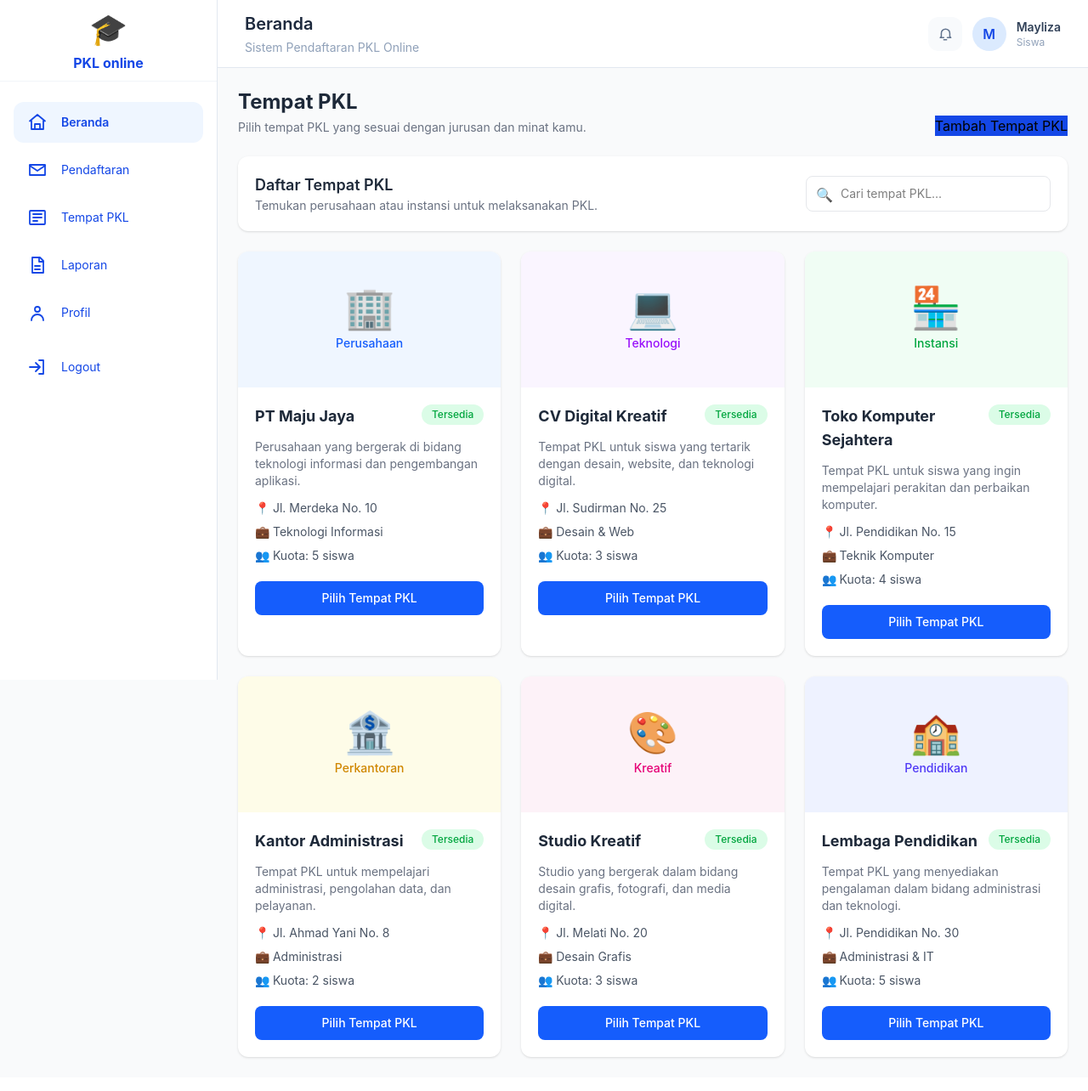
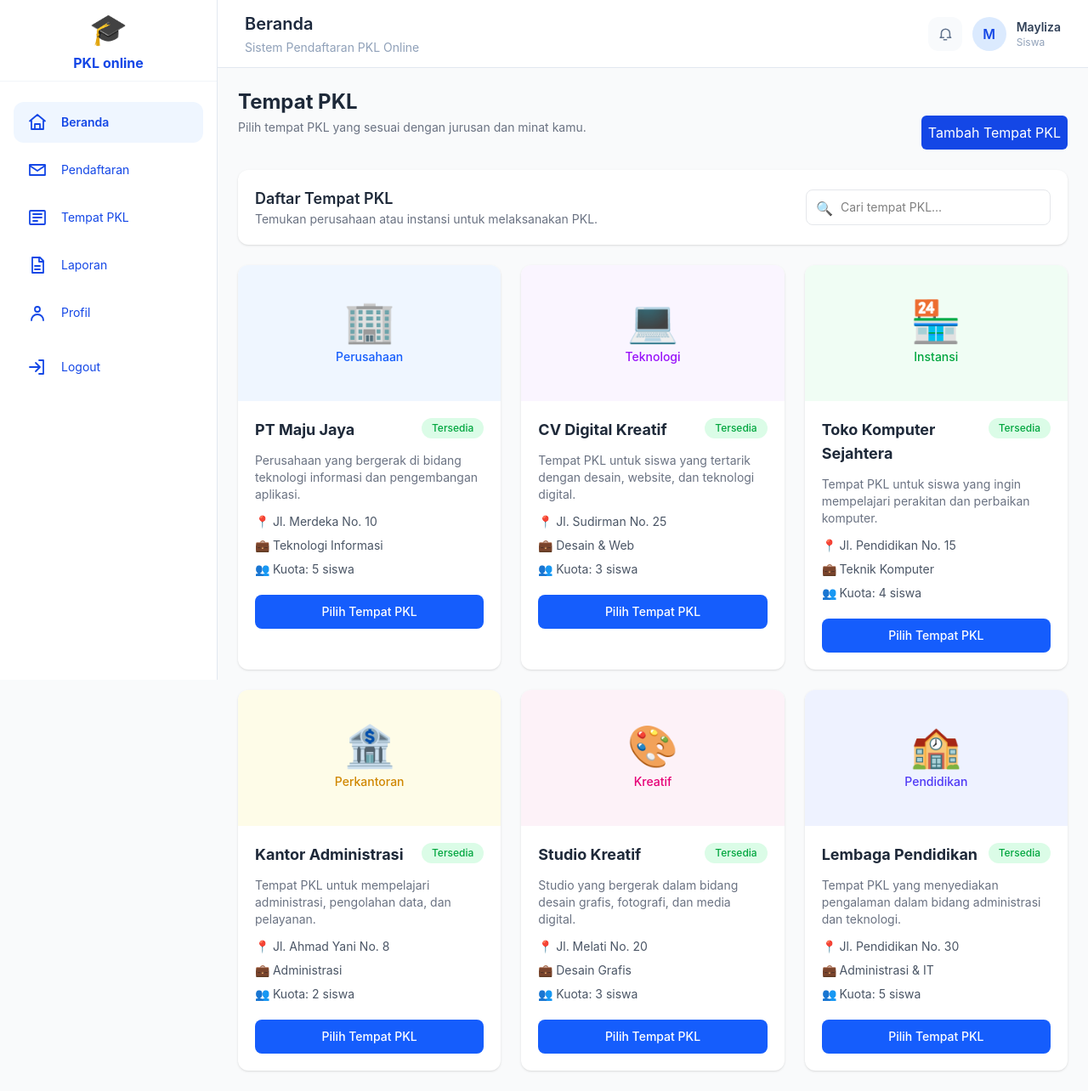
Before and after one commit to maylizaa/pendaftaran_pkl, a PHP site: page /tempat.php in a window 1280 px wide. Shown: the whole page at 85% size. Before the commit the page ends 1246 px from the top, so only its background shows below. Run offline with PHP 8.4, Linux system fonts and the light colour scheme; a user stored in the database is signed in.

Commit message:
link tambah tempat pkl

```diff
--- a/src/css/style.css
+++ b/src/css/style.css
@@ -9,21 +9,12 @@
     --font-mono: ui-monospace, SFMono-Regular, Menlo, Monaco, Consolas, "Liberation Mono",
       "Courier New", monospace;
     --color-red-50: oklch(97.1% 0.013 17.38);
-    --color-red-100: oklch(93.6% 0.032 17.717);
-    --color-red-200: oklch(88.5% 0.062 18.334);
-    --color-red-500: oklch(63.7% 0.237 25.331);
     --color-red-600: oklch(57.7% 0.245 27.325);
-    --color-red-700: oklch(50.5% 0.213 27.518);
     --color-amber-50: oklch(98.7% 0.022 95.277);
-    --color-amber-100: oklch(96.2% 0.059 95.617);
-    --color-amber-200: oklch(92.4% 0.12 95.746);
     --color-amber-600: oklch(66.6% 0.179 58.318);
-    --color-amber-700: oklch(55.5% 0.163 48.998);
     --color-yellow-50: oklch(98.7% 0.026 102.212);
     --color-yellow-100: oklch(97.3% 0.071 103.193);
     --color-yellow-200: oklch(94.5% 0.129 101.54);
-    --color-yellow-400: oklch(85.2% 0.199 91.936);
-    --color-yellow-500: oklch(79.5% 0.184 86.047);
     --color-yellow-600: oklch(68.1% 0.162 75.834);
     --color-yellow-700: oklch(55.4% 0.135 66.442);
     --color-yellow-800: oklch(47.6% 0.114 61.907);
@@ -44,6 +35,7 @@
     --color-blue-600: oklch(54.6% 0.245 262.881);
     --color-blue-700: oklch(48.8% 0.243 264.376);
     --color-blue-800: oklch(42.4% 0.199 265.638);
+    --color-blue-900: oklch(37.9% 0.146 265.522);
     --color-indigo-50: oklch(96.2% 0.018 272.314);
     --color-indigo-600: oklch(51.1% 0.262 276.966);
     --color-violet-50: oklch(96.9% 0.016 293.756);
@@ -65,7 +57,6 @@
     --color-gray-50: oklch(98.5% 0.002 247.839);
     --color-gray-100: oklch(96.7% 0.003 264.542);
     --color-gray-200: oklch(92.8% 0.006 264.531);
-    --color-gray-300: oklch(87.2% 0.01 258.338);
     --color-gray-400: oklch(70.7% 0.022 261.325);
     --color-gray-500: oklch(55.1% 0.027 264.364);
     --color-gray-600: oklch(44.6% 0.03 256.802);
@@ -74,9 +65,6 @@
     --color-white: #fff;
     --spacing: 0.25rem;
     --container-md: 28rem;
-    --container-2xl: 42rem;
-    --container-3xl: 48rem;
-    --container-7xl: 80rem;
     --text-xs: 0.75rem;
     --text-xs--line-height: calc(1 / 0.75);
     --text-sm: 0.875rem;
@@ -269,6 +257,9 @@
   .top-0 {
     top: 0px;
   }
+  .top-2 {
+    top: calc(var(--spacing) * 2);
+  }
   .top-2\.5 {
     top: calc(var(--spacing) * 2.5);
   }
@@ -422,8 +413,14 @@
   .flex-1 {
     flex: 1;
   }
+  .border-collapse {
+    border-collapse: collapse;
+  }
   .cursor-pointer {
     cursor: pointer;
+  }
+  .resize {
+    resize: both;
   }
   .grid-cols-1 {
     grid-template-columns: repeat(1, minmax(0, 1fr));
@@ -487,6 +484,9 @@
   }
   .rounded-lg {
     border-radius: var(--radius-lg);
+  }
+  .rounded-md {
+    border-radius: var(--radius-md);
   }
   .rounded-xl {
     border-radius: var(--radius-xl);
@@ -597,6 +597,9 @@
   }
   .bg-yellow-100 {
     background-color: var(--color-yellow-100);
+  }
+  .p-2 {
+    padding: calc(var(--spacing) * 2);
   }
   .p-5 {
     padding: calc(var(--spacing) * 5);
@@ -800,6 +803,9 @@
   .text-yellow-800 {
     color: var(--color-yellow-800);
   }
+  .underline {
+    text-decoration-line: underline;
+  }
   .shadow-sm {
     --tw-shadow: 0 1px 3px 0 var(--tw-shadow-color, rgb(0 0 0 / 0.1)), 0 1px 2px -1px var(--tw-shadow-color, rgb(0 0 0 / 0.1));
     box-shadow: var(--tw-inset-shadow), var(--tw-inset-ring-shadow), var(--tw-ring-offset-shadow), var(--tw-ring-shadow), var(--tw-shadow);
@@ -807,6 +813,10 @@
   .shadow-xl {
     --tw-shadow: 0 20px 25px -5px var(--tw-shadow-color, rgb(0 0 0 / 0.1)), 0 8px 10px -6px var(--tw-shadow-color, rgb(0 0 0 / 0.1));
     box-shadow: var(--tw-inset-shadow), var(--tw-inset-ring-shadow), var(--tw-ring-offset-shadow), var(--tw-ring-shadow), var(--tw-shadow);
+  }
+  .outline {
+    outline-style: var(--tw-outline-style);
+    outline-width: 1px;
   }
   .transition {
     transition-property: color, background-color, border-color, outline-color, text-decoration-color, fill, stroke, --tw-gradient-from, --tw-gradient-via, --tw-gradient-to, opacity, box-shadow, transform, translate, scale, rotate, filter, -webkit-backdrop-filter, backdrop-filter, display, content-visibility, overlay, pointer-events;
@@ -837,6 +847,9 @@
     }
     .hover\:bg-blue-700:hover {
       background-color: var(--color-blue-700);
+    }
+    .hover\:bg-blue-900:hover {
+      background-color: var(--color-blue-900);
     }
     .hover\:bg-red-50:hover {
       background-color: var(--color-red-50);
@@ -994,6 +1007,11 @@
   inherits: false;
   initial-value: 0 0 #0000;
 }
+@property --tw-outline-style {
+  syntax: "*";
+  inherits: false;
+  initial-value: solid;
+}
 @property --tw-duration {
   syntax: "*";
   inherits: false;
@@ -1034,6 +1052,7 @@
       --tw-ring-offset-width: 0px;
       --tw-ring-offset-color: #fff;
       --tw-ring-offset-shadow: 0 0 #0000;
+      --tw-outline-style: solid;
       --tw-duration: initial;
       --tw-translate-x: 0;
       --tw-translate-y: 0;
--- a/src/tempat.php
+++ b/src/tempat.php
@@ -34,7 +34,7 @@ include_once("templates/header.php");?>
                     <p class="mt-1 text-sm text-gray-500">
                         Pilih tempat PKL yang sesuai dengan jurusan dan minat kamu.
                     </p>
-                    <a href="" class="bg-blue-700 block">Tambah Tempat PKL</a>
+                    <a href="tambahTempatPkl.php" class="bg-blue-700 block text-white p-2 rounded-md hover:bg-blue-900">Tambah Tempat PKL</a>
                 </div>
 
             </div>
```
Also changed, not shown: src/tambahTempatPkl.php (added, +51 -0 lines).
